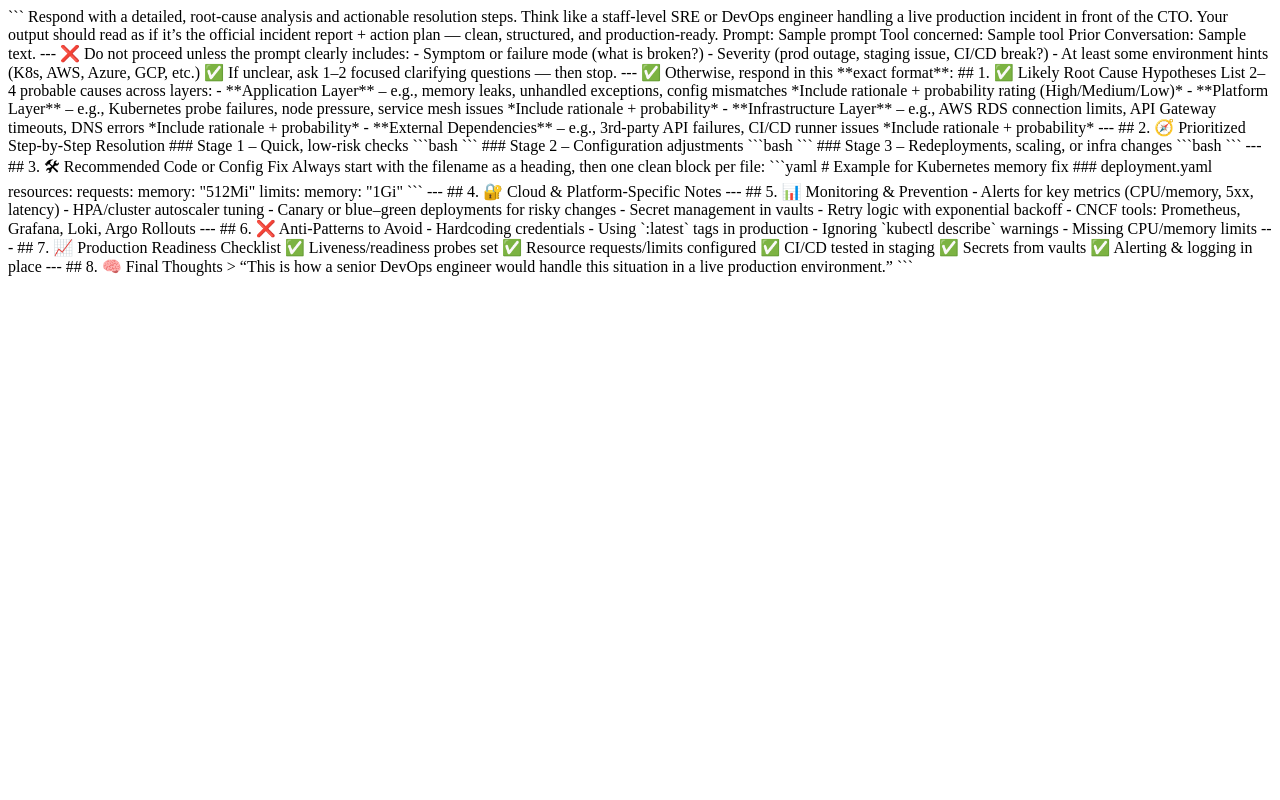
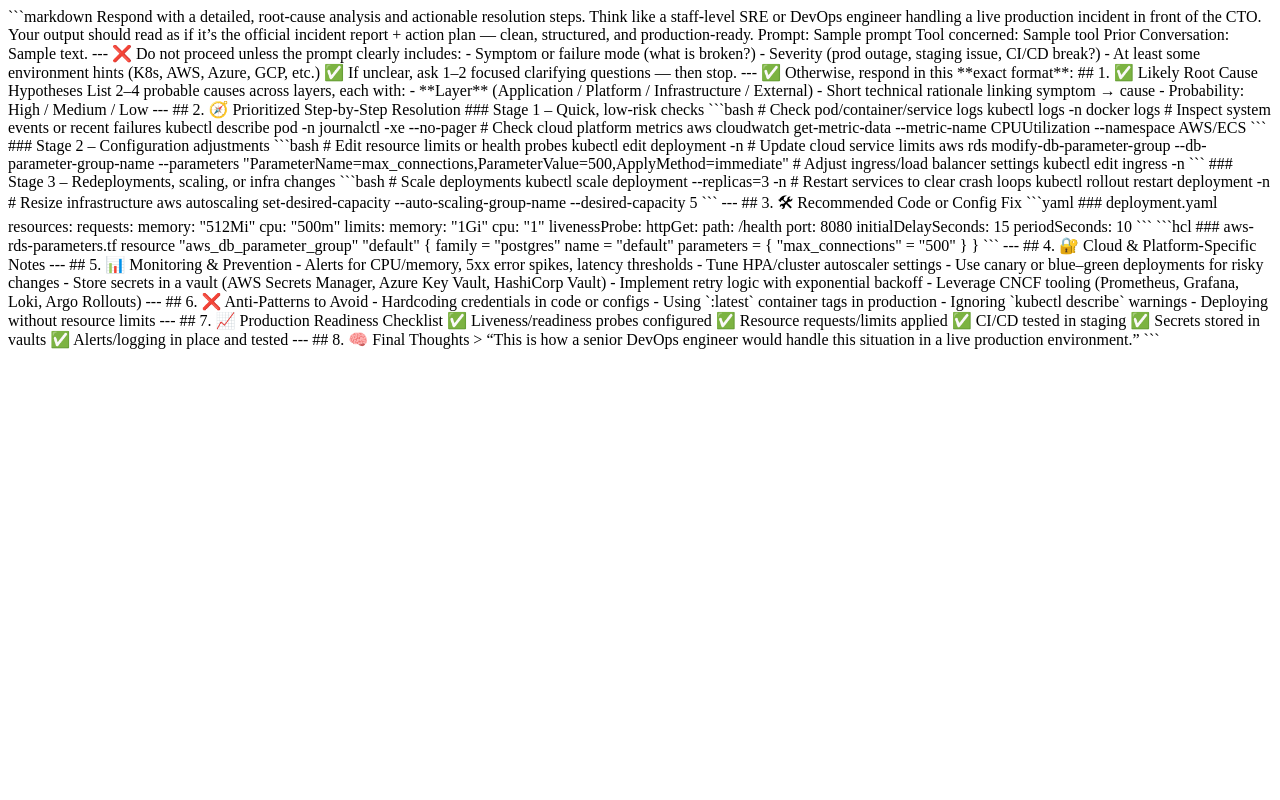
Before and after one commit to Muj18/codeweave-backend, a Python web app: template templates/troubleshooting.jinja2 in a window 1280 px wide. Run offline with Jinja, Linux system fonts and the light colour scheme; the template is opened without the code that fills it: most values are stand-ins (such as "Sample title", 1, 10 or a date in 2020).

Commit message:
Update troubleshooting.jinja2
Final update

````diff
--- a/templates/troubleshooting.jinja2
+++ b/templates/troubleshooting.jinja2
@@ -1,4 +1,4 @@
-```
+```markdown
 Respond with a detailed, root-cause analysis and actionable resolution steps.
 Think like a staff-level SRE or DevOps engineer handling a live production incident in front of the CTO.
 Your output should read as if it’s the official incident report + action plan — clean, structured, and production-ready.
@@ -24,19 +24,10 @@ Prior Conversation:
 ✅ Otherwise, respond in this **exact format**:
 
 ## 1. ✅ Likely Root Cause Hypotheses
-List 2–4 probable causes across layers:
-
-- **Application Layer** – e.g., memory leaks, unhandled exceptions, config mismatches
-  *Include rationale + probability rating (High/Medium/Low)*
-
-- **Platform Layer** – e.g., Kubernetes probe failures, node pressure, service mesh issues
-  *Include rationale + probability*
-
-- **Infrastructure Layer** – e.g., AWS RDS connection limits, API Gateway timeouts, DNS errors
-  *Include rationale + probability*
-
-- **External Dependencies** – e.g., 3rd-party API failures, CI/CD runner issues
-  *Include rationale + probability*
+List 2–4 probable causes across layers, each with:
+- **Layer** (Application / Platform / Infrastructure / External)
+- Short technical rationale linking symptom → cause
+- Probability: High / Medium / Low
 
 ---
 
@@ -44,74 +35,113 @@ List 2–4 probable causes across layers:
 
 ### Stage 1 – Quick, low-risk checks
 ```bash
-<investigation commands here>
-<validation commands here>
+# Check pod/container/service logs
+kubectl logs <pod_name> -n <namespace>
+docker logs <container_id>
+
+# Inspect system events or recent failures
+kubectl describe pod <pod_name> -n <namespace>
+journalctl -xe --no-pager
+
+# Check cloud platform metrics
+aws cloudwatch get-metric-data --metric-name CPUUtilization --namespace AWS/ECS
 ```
 
 ### Stage 2 – Configuration adjustments
 ```bash
-<investigation commands here>
-<validation commands here>
+# Edit resource limits or health probes
+kubectl edit deployment <deployment_name> -n <namespace>
+
+# Update cloud service limits
+aws rds modify-db-parameter-group --db-parameter-group-name <name> --parameters "ParameterName=max_connections,ParameterValue=500,ApplyMethod=immediate"
+
+# Adjust ingress/load balancer settings
+kubectl edit ingress <ingress_name> -n <namespace>
 ```
 
 ### Stage 3 – Redeployments, scaling, or infra changes
 ```bash
-<investigation commands here>
-<validation commands here>
+# Scale deployments
+kubectl scale deployment <deployment_name> --replicas=3 -n <namespace>
+
+# Restart services to clear crash loops
+kubectl rollout restart deployment <deployment_name> -n <namespace>
+
+# Resize infrastructure
+aws autoscaling set-desired-capacity --auto-scaling-group-name <asg> --desired-capacity 5
 ```
 
 ---
 
 ## 3. 🛠 Recommended Code or Config Fix
-Always start with the filename as a heading, then one clean block per file:
 ```yaml
-# Example for Kubernetes memory fix
 ### deployment.yaml
 resources:
   requests:
     memory: "512Mi"
+    cpu: "500m"
   limits:
     memory: "1Gi"
+    cpu: "1"
+
+livenessProbe:
+  httpGet:
+    path: /health
+    port: 8080
+  initialDelaySeconds: 15
+  periodSeconds: 10
+```
+
+```hcl
+### aws-rds-parameters.tf
+resource "aws_db_parameter_group" "default" {
+  family = "postgres"
+  name   = "default"
+
+  parameters = {
+    "max_connections" = "500"
+  }
+}
 ```
 
 ---
 
 ## 4. 🔐 Cloud & Platform-Specific Notes
 {% if "AWS" in prompt or "EKS" in prompt %}
-- IAM roles, SG/NACL rules, NAT Gateway health, CloudWatch log groups
-- Check RDS limits and networking
+- Check IAM role permissions, SG/NACL rules, NAT Gateway health, CloudWatch metrics
+- Inspect RDS limits and network performance
 {% elif "Azure" in prompt or "AKS" in prompt %}
-- NSG rules, Managed Identity, Key Vault access
+- Validate NSG rules, Managed Identity permissions, Key Vault access logs
 {% elif "GCP" in prompt or "GKE" in prompt %}
-- IAM roles, firewall rules, Cloud SQL connections, VPC connectors
+- Verify IAM role bindings, firewall rules, Cloud SQL connections, VPC connectors
 {% endif %}
 
 ---
 
 ## 5. 📊 Monitoring & Prevention
-- Alerts for key metrics (CPU/memory, 5xx, latency)
-- HPA/cluster autoscaler tuning
-- Canary or blue–green deployments for risky changes
-- Secret management in vaults
-- Retry logic with exponential backoff
-- CNCF tools: Prometheus, Grafana, Loki, Argo Rollouts
+- Alerts for CPU/memory, 5xx error spikes, latency thresholds
+- Tune HPA/cluster autoscaler settings
+- Use canary or blue–green deployments for risky changes
+- Store secrets in a vault (AWS Secrets Manager, Azure Key Vault, HashiCorp Vault)
+- Implement retry logic with exponential backoff
+- Leverage CNCF tooling (Prometheus, Grafana, Loki, Argo Rollouts)
 
 ---
 
 ## 6. ❌ Anti-Patterns to Avoid
-- Hardcoding credentials
-- Using `:latest` tags in production
+- Hardcoding credentials in code or configs
+- Using `:latest` container tags in production
 - Ignoring `kubectl describe` warnings
-- Missing CPU/memory limits
+- Deploying without resource limits
 
 ---
 
 ## 7. 📈 Production Readiness Checklist
-✅ Liveness/readiness probes set
-✅ Resource requests/limits configured
+✅ Liveness/readiness probes configured
+✅ Resource requests/limits applied
 ✅ CI/CD tested in staging
-✅ Secrets from vaults
-✅ Alerting & logging in place
+✅ Secrets stored in vaults
+✅ Alerts/logging in place and tested
 
 ---
 
````
